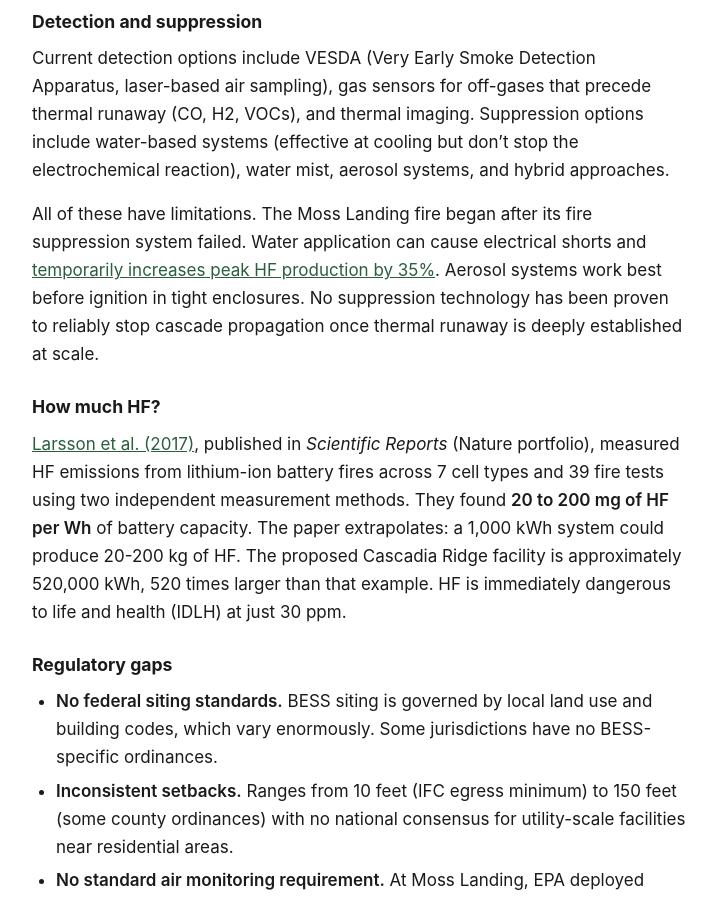
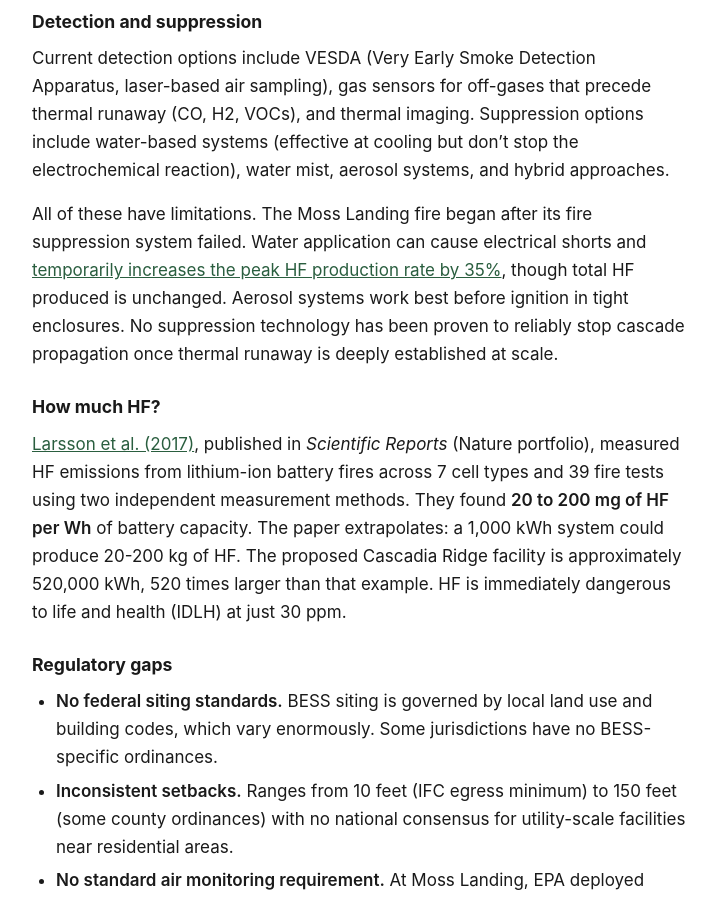
Before and after one commit to calef/cascadia-ridge-bess, a Jekyll site: the page built from _pages/fire-risk.md, in a window 1280 px wide and 900 px high, scrolled down 3912 px. Shown: the whole window, without its empty margins (280-996 px from the left). Built offline with Jekyll 4.4.1, drawn with Linux system fonts in a browser that asks for light colours.

Commit message:
Deploy site 2026-03-27-135655

```diff
--- a/_pages/fire-risk.md
+++ b/_pages/fire-risk.md
@@ -92,7 +92,7 @@ The [International Fire Code Section 1207](https://codes.iccsafe.org/s/IFC2024P1
 
 Current detection options include VESDA (Very Early Smoke Detection Apparatus, laser-based air sampling), gas sensors for off-gases that precede thermal runaway (CO, H2, VOCs), and thermal imaging. Suppression options include water-based systems (effective at cooling but don't stop the electrochemical reaction), water mist, aerosol systems, and hybrid approaches.
 
-All of these have limitations. The Moss Landing fire began after its fire suppression system failed. Water application can cause electrical shorts and [temporarily increases peak HF production by 35%](https://www.nature.com/articles/s41598-017-09784-z). Aerosol systems work best before ignition in tight enclosures. No suppression technology has been proven to reliably stop cascade propagation once thermal runaway is deeply established at scale.
+All of these have limitations. The Moss Landing fire began after its fire suppression system failed. Water application can cause electrical shorts and [temporarily increases the peak HF production rate by 35%](https://www.nature.com/articles/s41598-017-09784-z), though total HF produced is unchanged. Aerosol systems work best before ignition in tight enclosures. No suppression technology has been proven to reliably stop cascade propagation once thermal runaway is deeply established at scale.
 
 ### How much HF?
 
```
